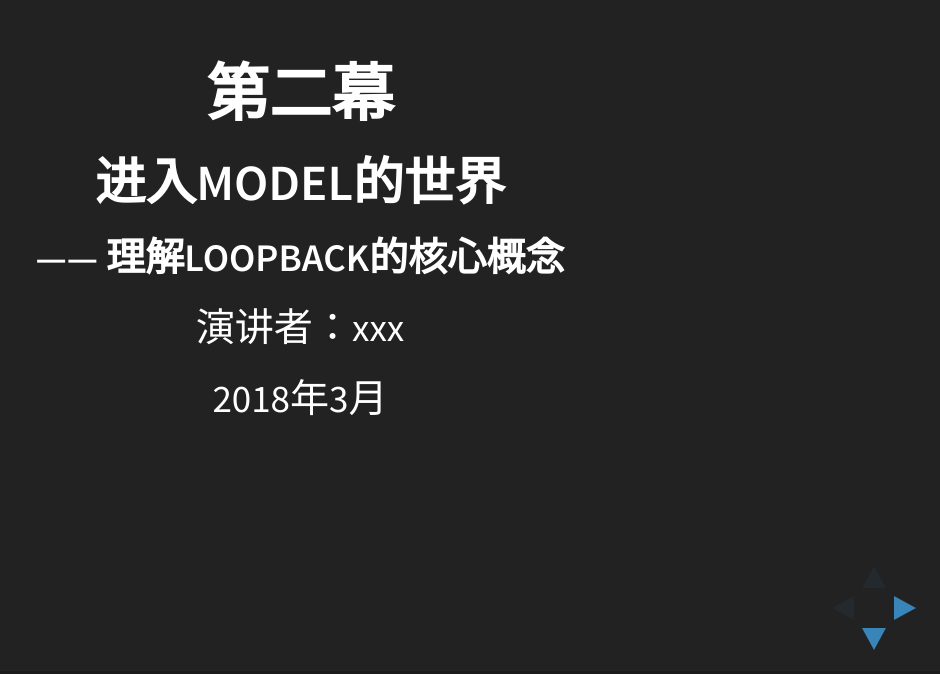
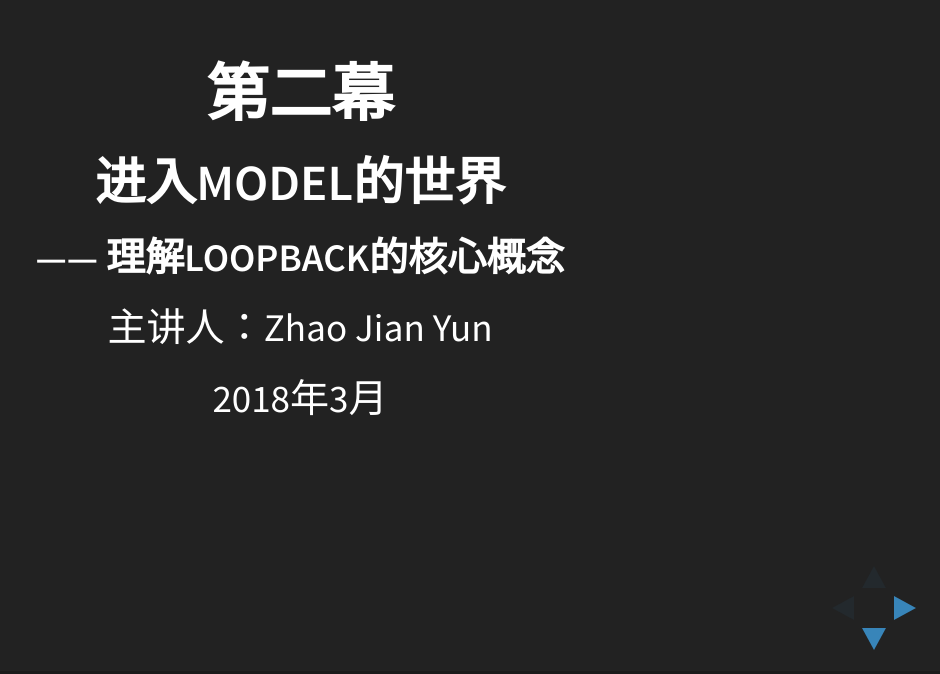
Before and after one commit to morningspace/lab-loopback, a plain HTML site: page docs/episode-2.html in a window 1280 px wide. Shown: the part 126-800 px from the top of the page, without its empty margins (340-1280 px from the left). Drawn offline with Linux system fonts and the light colour scheme.

Commit message:
Update author name

```diff
--- a/docs/episode-2.html
+++ b/docs/episode-2.html
@@ -31,7 +31,7 @@
                     ## 第二幕
                     ### 进入Model的世界
                     #### —— 理解LoopBack的核心概念
-                    演讲者：xxx
+                    主讲人：Zhao Jian Yun
 
                     2018年3月
                 </section>
```
